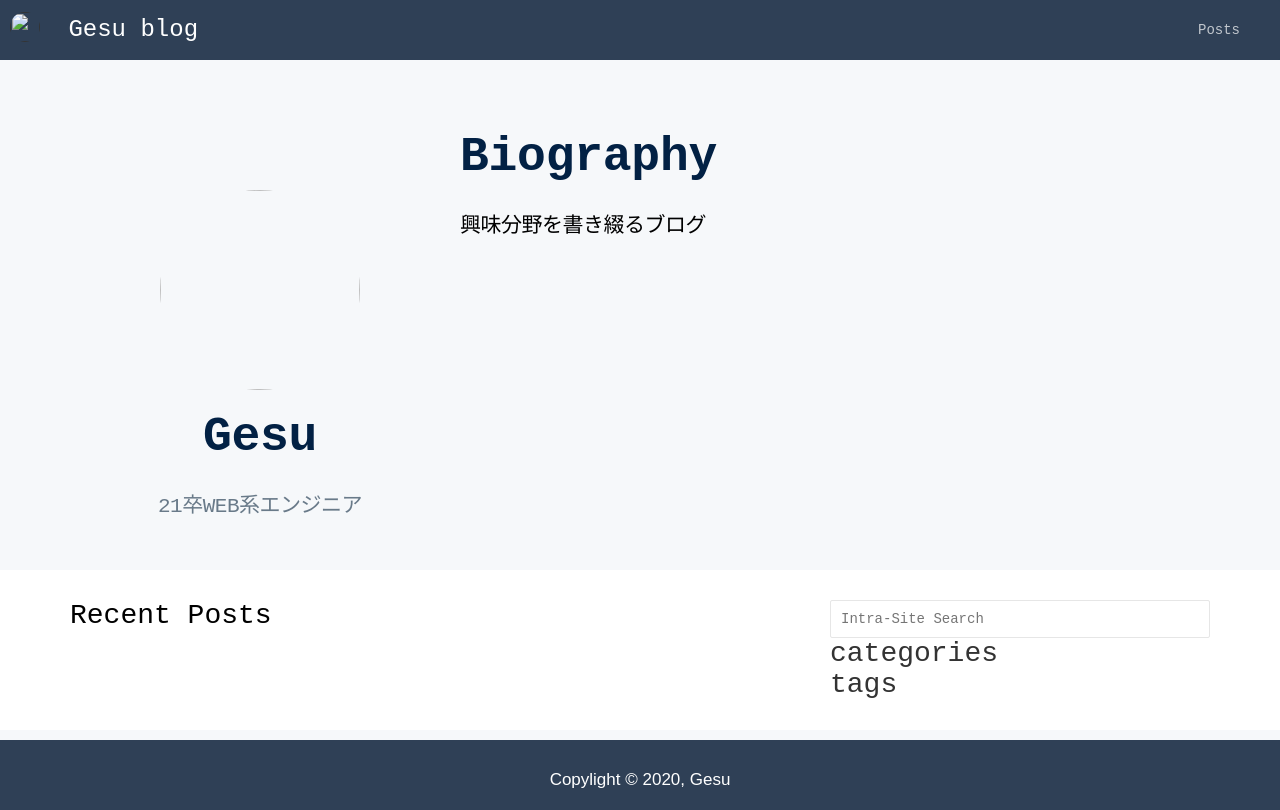
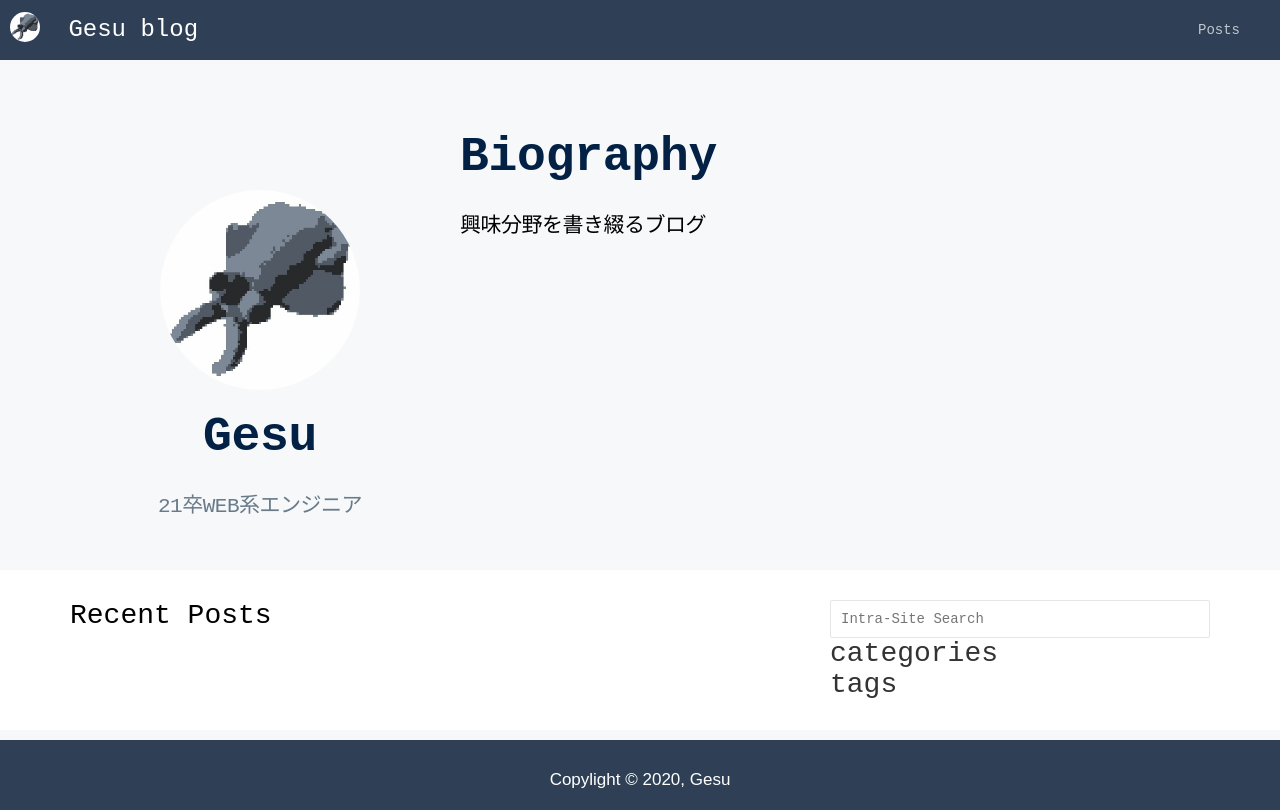
Before and after one commit to Gesu-kun/Gesu-kun.github.io, a plain HTML site: page index.html in a window 1280 px wide. Drawn offline with nearby package versions, Linux system fonts and the light colour scheme; some packages are replaced by stand-ins of ours.

Commit message:
add params

```diff
--- a/index.html
+++ b/index.html
@@ -57,7 +57,7 @@
     <header class="layui-header layui-bg-cyan">
 
 
-        <a href=""><img src="erblog/static/self/img/icon.jpg" class="layui-nav-img" style="margin-left:10px;margin-top:-10px"></a>
+        <a href=""><img src="/self/img/icon.jpg" class="layui-nav-img" style="margin-left:10px;margin-top:-10px"></a>
 
 
     <a class="nav-self-logo" href="/">
@@ -100,7 +100,7 @@ layui.use('element', function(){
 <div class="layui-container">
     <div class="layui-row about">
         <div class="layui-col-xs12 layui-col-sm4 layui-col-md4 about_left">
-            <img class="lazyload about_portrait" data-src="erblog/static/self/img/icon.jpg" />
+            <img class="lazyload about_portrait" data-src="/self/img/icon.jpg" />
             <h1> Gesu </h1>
             <h2> 21卒WEB系エンジニア </h2>
 
```
Also changed, not shown: 404.html (+1 -1 lines), categories/index.html (+1 -1 lines), tags/index.html (+1 -1 lines).
